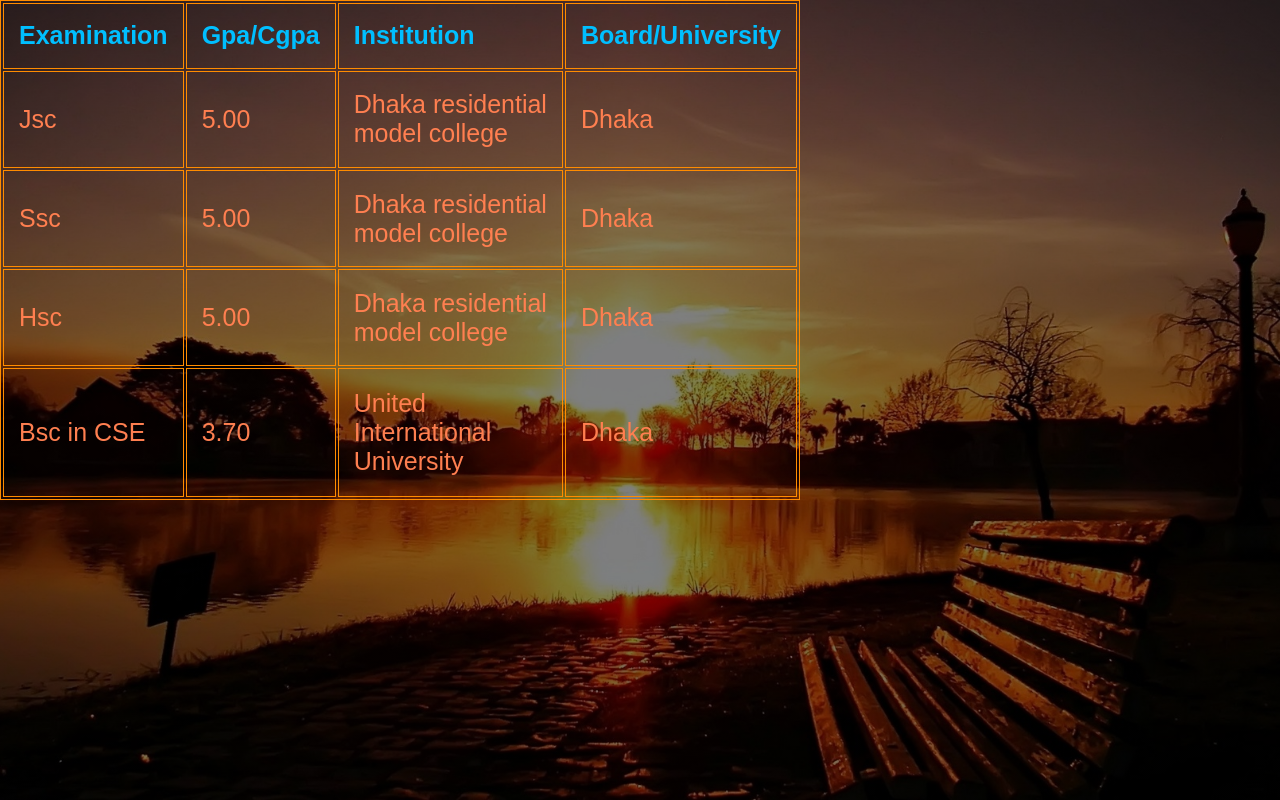
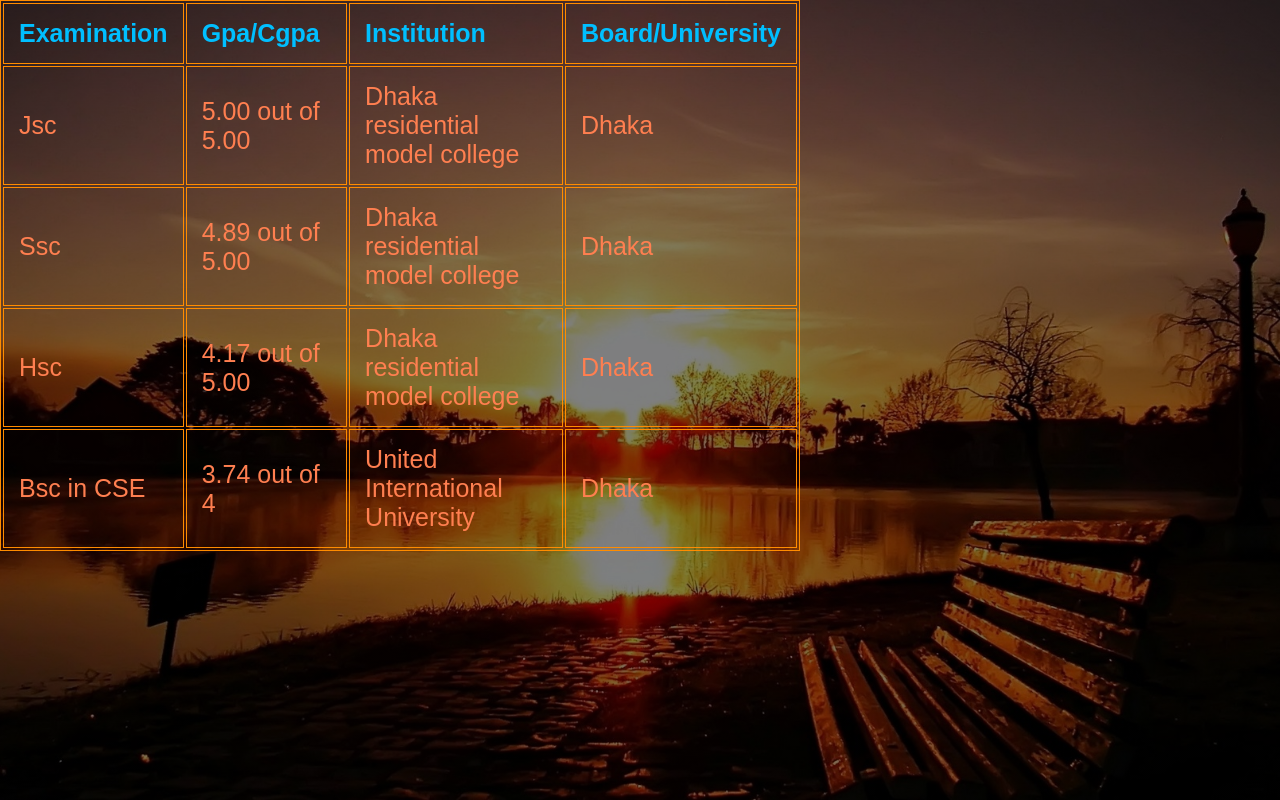
Before and after one commit to naimulkarimhredoy128/biohredoy.github.io, a plain HTML site: page edu.html in a window 1280 px wide. Drawn offline with Linux system fonts and the light colour scheme.

Commit message:
Update edu.html

```diff
--- a/edu.html
+++ b/edu.html
@@ -12,11 +12,11 @@
  <table border = "3px" cellpadding="30%"><tr> <th>Examination</th> <th>Gpa/Cgpa</th> <th>Institution</th><th>Board/University</th>
 	         </tr>
 
-  <tr> <td>Jsc</td> <td> 5.00</td> <td>Dhaka residential model college</td> <td>Dhaka</td> </tr>
+  <tr> <td>Jsc</td> <td> 5.00 out of 5.00</td> <td>Dhaka residential model college</td> <td>Dhaka</td> </tr>
 
-  <tr> <td>Ssc</td> <td> 5.00</td> <td>Dhaka residential model college</td> <td>Dhaka</td> </tr>
-  <tr> <td>Hsc</td> <td> 5.00</td> <td>Dhaka residential model college</td> <td> Dhaka </td> </tr>
-   <tr> <td>Bsc in CSE</td> <td> 3.70</td> <td>United International University</td> <td> Dhaka </td> </tr>
+  <tr> <td>Ssc</td> <td> 4.89 out of 5.00</td> <td>Dhaka residential model college</td> <td>Dhaka</td> </tr>
+  <tr> <td>Hsc</td> <td> 4.17 out of 5.00</td> <td>Dhaka residential model college</td> <td> Dhaka </td> </tr>
+   <tr> <td>Bsc in CSE</td> <td> 3.74 out of 4</td> <td>United International University</td> <td> Dhaka </td> </tr>
 
     </table></div>
 </body>
```
